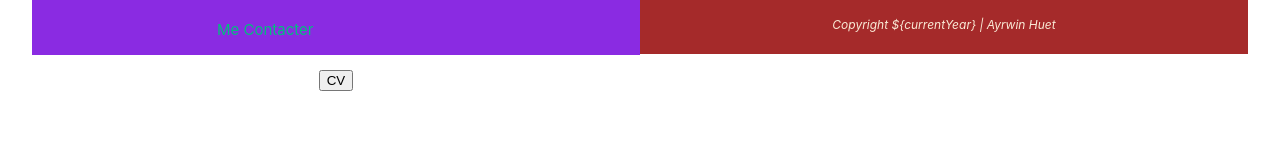
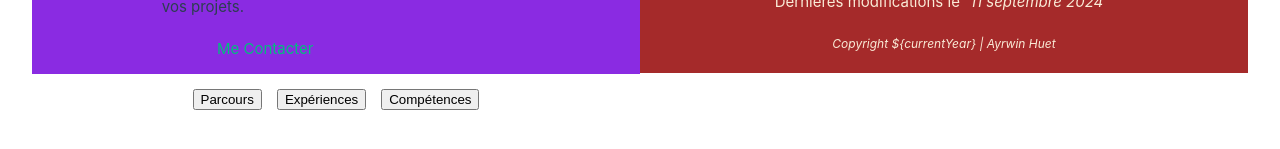
Before and after one commit to Ayrwin/Mon-Projet-CEF-Portfolio, a Vue app: page / in a window 1280 px wide. Shown: the part 465-614 px from the top of the page. Built offline with nearby package versions, Linux system fonts and the light colour scheme.

Commit message:
modifie presentation

```diff
--- a/src/components/Presentation.vue
+++ b/src/components/Presentation.vue
@@ -18,11 +18,14 @@ import { ref } from 'vue';
     </div>
 
     <div class="about__filter">
-      <button class="about__filter__button CTA" @click="presentationFilter='CV'">CV</button>
+      <button class="about__filter__button CTA" @click="presentationFilter='courses'">Parcours</button>
+      <button class="about__filter__button CTA" @click="presentationFilter='experiences'">Expériences</button>
+      <button class="about__filter__button CTA" @click="presentationFilter='skills'">Compétences</button>
     </div>
     <div class="about__content">
-      <CV v-if="presentationFilter === 'CV'"/>
-      <a class="CV" href="https://github.com/Ayrwin/Mon-CV.git"></a>
+      <Courses v-if="presentationFilter === 'courses'"/>
+      <Experiences v-if="presentationFilter === 'experiences'"/>
+      <Skills v-if="presentationFilter === 'skills'"/>
     </div>
   </div>
 </template>
```
